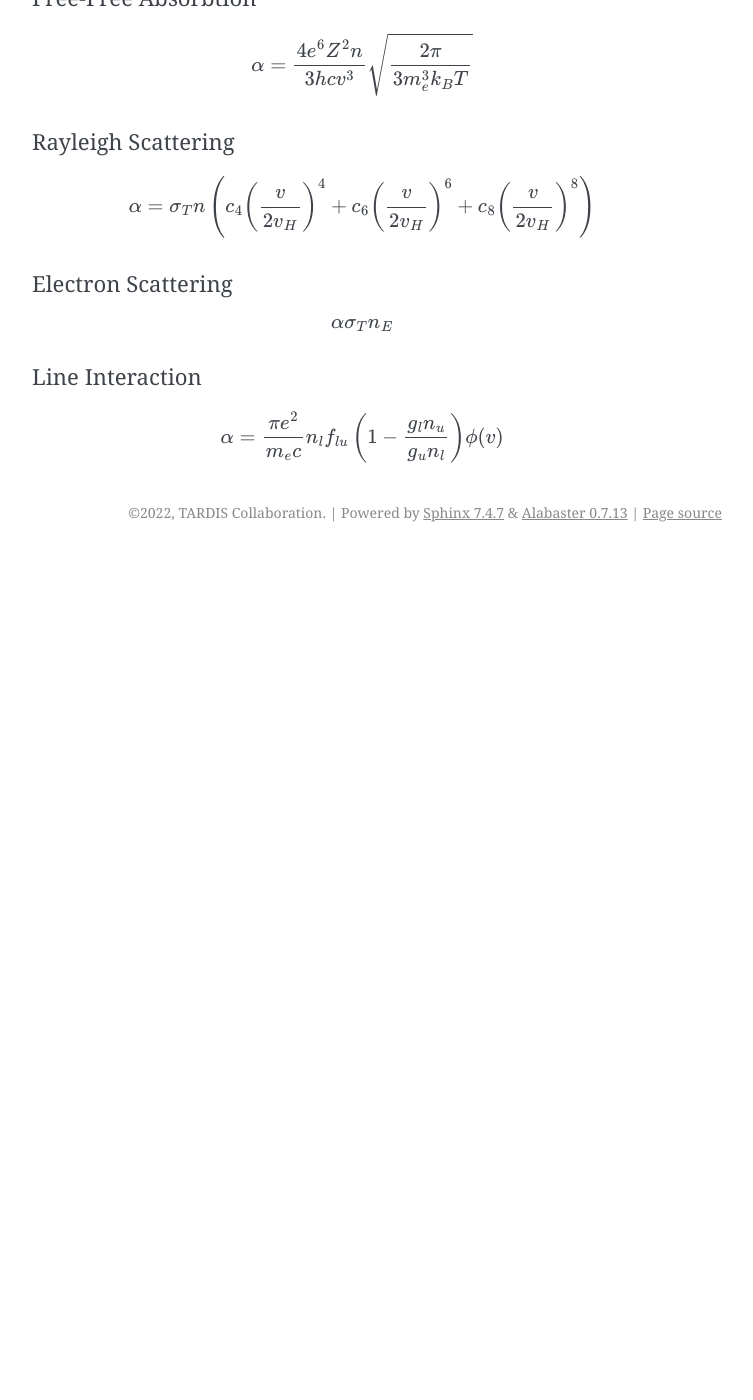
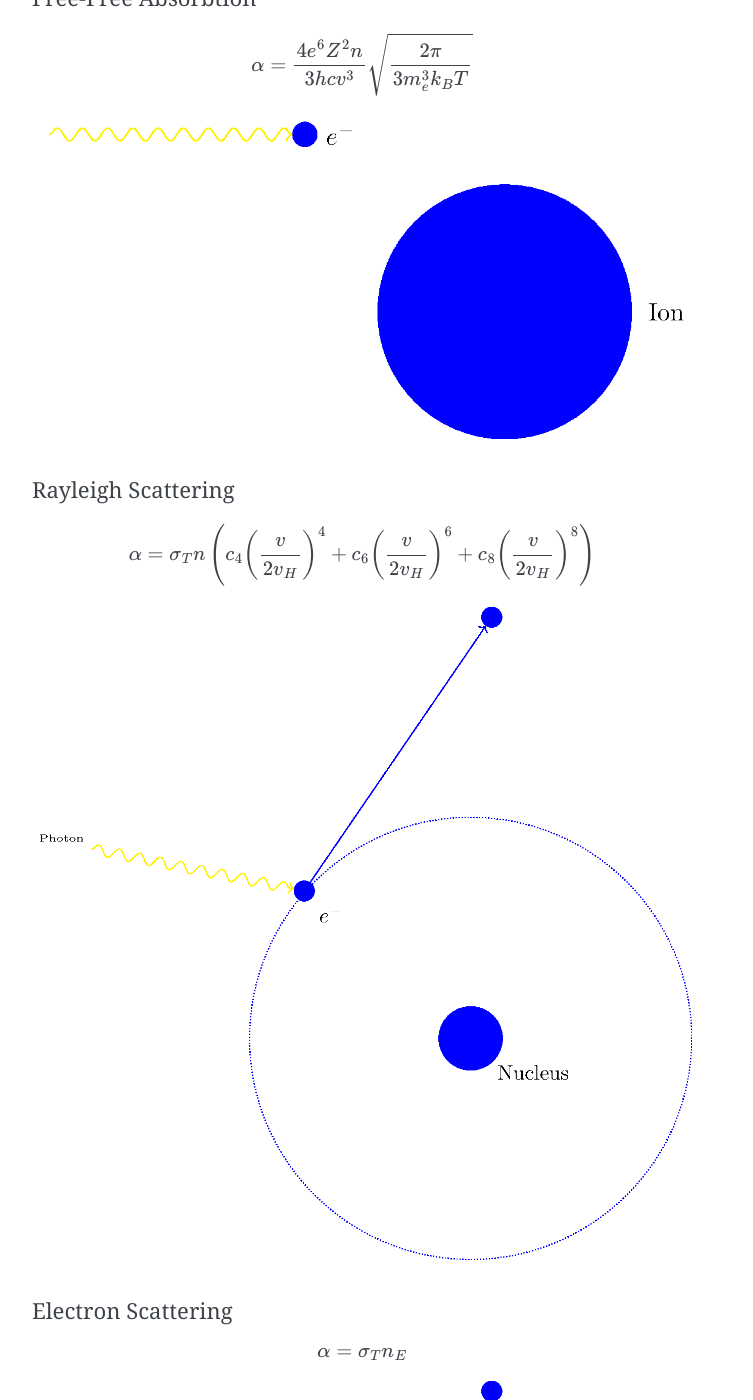
Before and after one commit to tardis-sn/stardis, a Sphinx documentation site: the page built from docs/physics/physics_of_stardis.rst, in a window 1280 px wide and 1400 px high, scrolled down 2120 px. Shown: the whole window, without its empty margins (388-1141 px from the left). Built offline with Sphinx 7.4.7, drawn with Linux system fonts in a browser that asks for light colours; the version number could not be read and is left out; before the commit the page ends 2672 px from its top, so only the background shows below that.

Commit message:
Added remaining opacity sources with dummy placeholders

```diff
--- a/docs/physics/physics_of_stardis.rst
+++ b/docs/physics/physics_of_stardis.rst
@@ -43,6 +43,11 @@ Free-Free Absorbtion
 .. math::
    \alpha = \frac{4 e^6 Z^2 n}{3 h c v^3} \sqrt{\frac{2 \pi}{3 m_e^3 k_B T}}
 
+.. image:: media/free_free_absorbtion-1.png
+   :width: 100 %
+   :alt: Diagram of free-free absorbtion
+
+
 ^^^^^^^^^^^^^^^^^^^
 Rayleigh Scattering
 ^^^^^^^^^^^^^^^^^^^
@@ -50,13 +55,21 @@ Rayleigh Scattering
 .. math::
    \alpha = \sigma_T n \left ( c_4 \left ( \frac{v}{2 v_H} \right )^4 + c_6 \left ( \frac{v}{2 v_H} \right )^6 + c_8 \left ( \frac{v}{2 v_H} \right )^8 \right )
 
+.. image:: media/rayleigh_scattering-1.png
+   :width: 100 %
+   :alt: Diagram of Rayleigh scattering
+
 
 ^^^^^^^^^^^^^^^^^^^
 Electron Scattering
 ^^^^^^^^^^^^^^^^^^^
 
 .. math::
-   \alpha \sigma_T n_E
+   \alpha = \sigma_T n_E
+
+.. image:: media/electron_scattering-1.png
+   :width: 100 %
+   :alt: Diagram of electron scattering
 
 
 ^^^^^^^^^^^^^^^^
@@ -65,3 +78,7 @@ Line Interaction
 
 .. math::
    \alpha = \frac{\pi e^2}{m_e c} n_l f_{lu} \left (1 - \frac{g_l n_u}{g_u n_l} \right ) \phi(v)
+
+.. image:: media/line_interaction-1.png
+   :width: 100 %
+   :alt: Diagram of line interaction
```
Also changed, not shown: docs/physics/media/electron_scattering-1.png (added), docs/physics/media/free_free_absorbtion-1.png (added), docs/physics/media/line_interaction-1.png (added), docs/physics/media/rayleigh_scattering-1.png (added), 5 other files.
